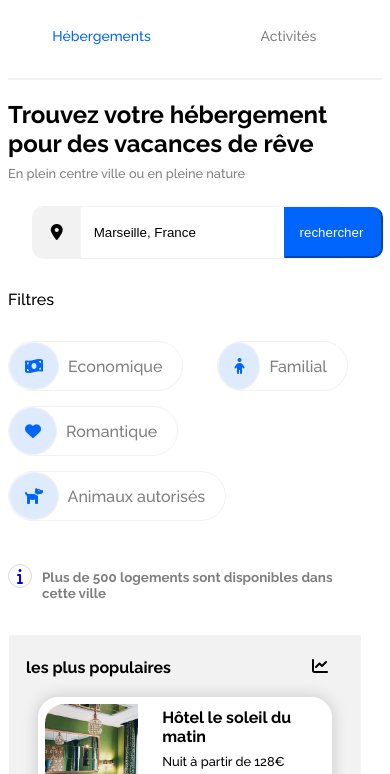
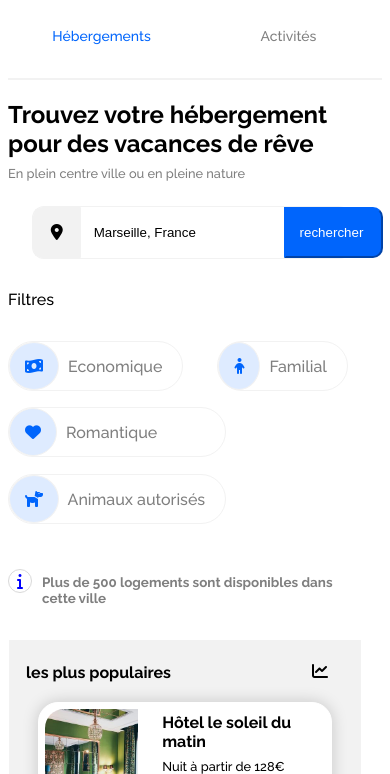
Before and after one commit to Rasebery/P1_Reservia, a plain HTML site: page index.html in a window 390 px wide. Shown: the part 70-844 px from the top of the page. Drawn offline with Linux system fonts and the light colour scheme.

Commit message:
09/11/21

```diff
--- a/css/header.css
+++ b/css/header.css
@@ -134,7 +134,19 @@ html {
 .tel {
     display: flex;
 }
+.tel2 {
+    display: flex;
+    padding: 0px;
+}
 .filtres1 {
+    margin-right: 30px;
+    border: 1px solid #F2F2F2;
+    padding-right: 20px;
+    border-radius: 50px;
+    color: black;
+    list-style-type: none;
+}
+.filtres2 {
     margin-right: 30px;
     border: 1px solid #F2F2F2;
     padding-right: 20px;
--- a/css/resolutiontel.css
+++ b/css/resolutiontel.css
@@ -94,8 +94,20 @@
     #filtres {
         justify-content: flex-start;
     }
+    .tel {
+        padding: 0px;
+        margin-bottom: 0px;
+    }
+    .tel2 {
+        padding: 0px;
+        flex-direction: column;
+    }
     .filtres1 {
         margin-right: 0px;
+        margin-bottom: 0px;
+    }
+    .filtres2 {
+        margin-bottom: 17px;
     }
     .marginr {
         margin-right: 34px;
--- a/index.html
+++ b/index.html
@@ -66,8 +66,8 @@
                     <div id="flexfiltres">
                         <p>Filtres</p>
                         <nav>
-                            <ul id="filtres">
-                                <div class="tel">
+                            <div id="filtres">
+                                <ul class="tel">
                                     <li class="filtres1 marginr">
                                         <a href="" class="link3"><i class="fas fa-money-bill-wave"></i>
                                             Economique
@@ -78,18 +78,20 @@
                                             Familial
                                         </a>
                                     </li>
-                                </div>
-                                <li class="filtres1">
+                                </ul>
+                                <ul class="tel2">
+                                    <li class="filtres2">
                                         <a href="" class="link3"><i class="fas fa-heart"></i>
                                             Romantique
                                         </a>
                                     </li>
-                                <li class="filtres1">
+                                    <li class="filtres2">
                                         <a href="" class="link3"><i class="fas fa-dog"></i>
                                             Animaux autorisés
                                         </a>
                                     </li>
                                 </ul>
+                            </div>
                         </nav>
                     </div>
                 </section>
```
Also changed, not shown: contenu/images/activites/1_xlarge/paul-hermann-QFTrLdQIRhI-unsplash 2.jpg (added), 10 other files. Lines whose indentation alone changed are shown as unchanged.
